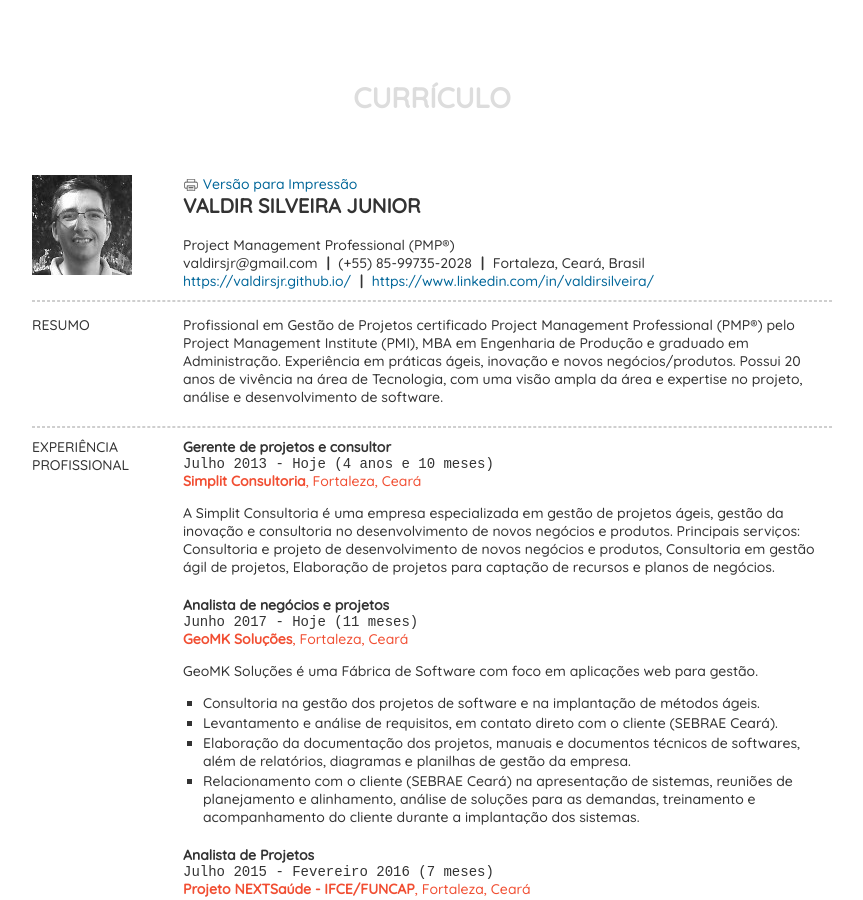
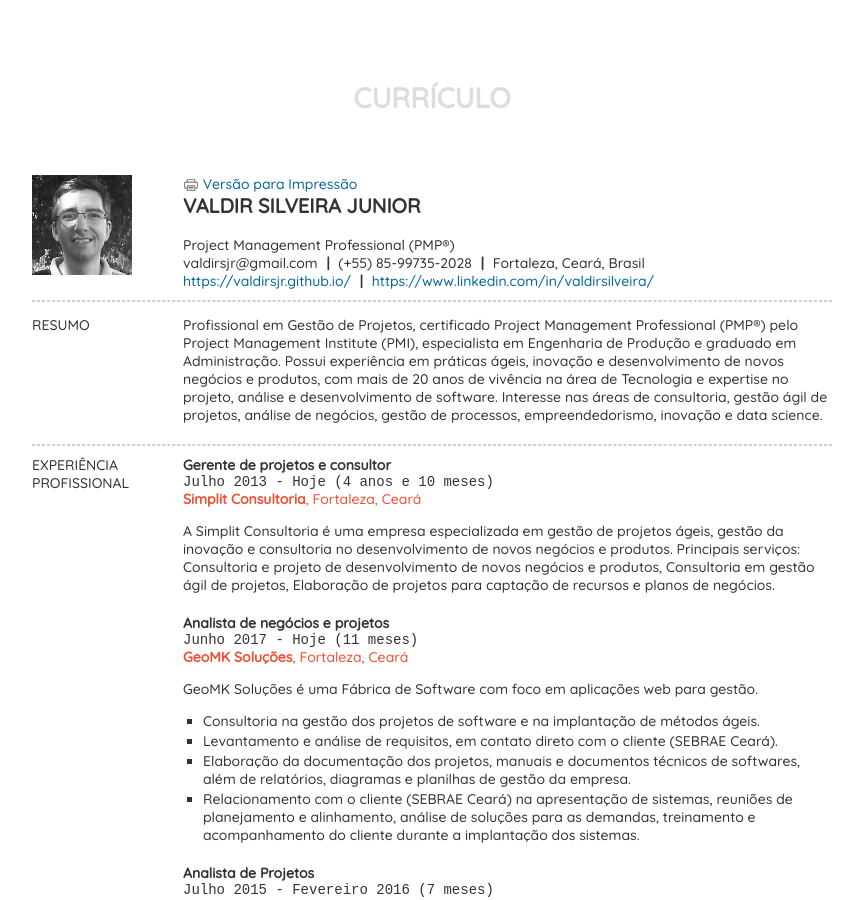
Before and after one commit to valdirsjr/valdirsjr.github.io, a Jekyll site: the page resume/index.html, which Jekyll copies as it is, in a window 1280 px wide and 900 px high. Shown: the whole window, without its empty margins (208-1071 px from the left). Built offline with Jekyll 4.4.1, drawn with Linux system fonts in a browser that asks for light colours.

Commit message:
sync linkedin

```diff
--- a/resume/index.html
+++ b/resume/index.html
@@ -64,7 +64,11 @@ License  : https://github.com/heiswayi/resume/blob/gh-pages/LICENSE.md
 				<span>RESUMO</span>
 			</div>
 			<div class="sectionContent">
-				<p>Profissional em Gestão de Projetos certificado Project Management Professional (PMP®) pelo Project Management Institute (PMI), MBA em Engenharia de Produção e graduado em Administração. Experiência em práticas ágeis, inovação e novos negócios/produtos. Possui 20 anos de vivência na área de Tecnologia, com uma visão ampla da área e expertise no projeto, análise e desenvolvimento de software.</p>
+				<p>Profissional em Gestão de Projetos, certificado Project Management Professional (PMP®) pelo Project Management Institute (PMI), especialista em  Engenharia de Produção e graduado em Administração.
+
+				Possui experiência em práticas ágeis, inovação e desenvolvimento de novos negócios e produtos, com mais de 20 anos de vivência na área de Tecnologia e expertise no projeto, análise e desenvolvimento de software.
+
+				Interesse nas áreas de consultoria, gestão ágil de projetos, análise de negócios, gestão de processos, empreendedorismo, inovação e data science.</p>
 			</div>
 		</div><!-- /#summaryBlock -->
 		<div class="sectionLine"></div>
```
